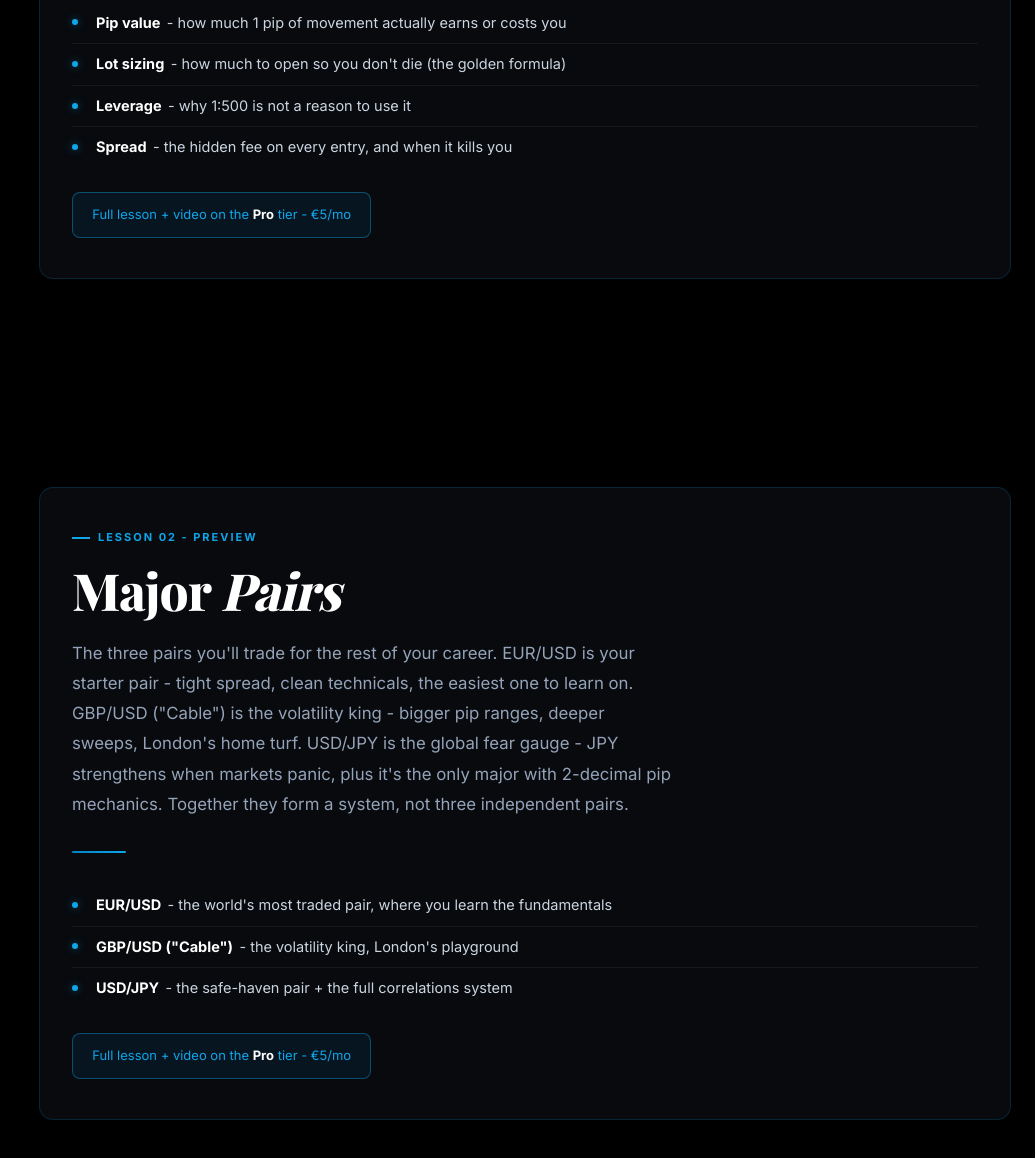
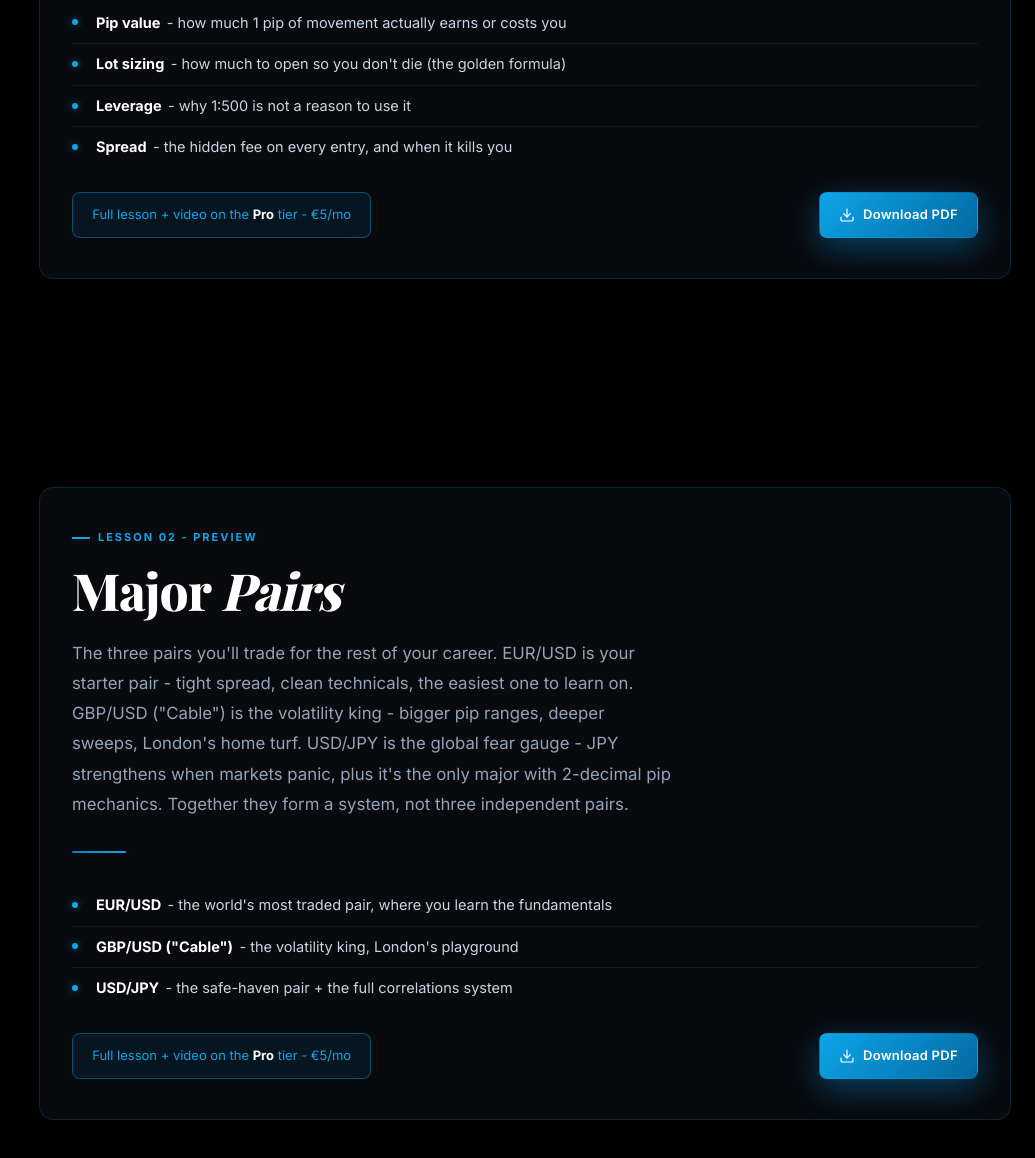
Before and after one commit to JakubAntala/tradeedge, a plain HTML site: page frontend/public/pages/forex.html in a window 1280 px wide. Shown: the part 2150-3308 px from the top of the page, without its empty margins (245-1280 px from the left). Drawn offline with nearby package versions, Linux system fonts and the light colour scheme; a web font is replaced by a local one.

Commit message:
Add Download PDF buttons + course-notes PDFs (Forex Basics & Major Pairs); fix CSS lint; center pricing cards on sidebar open; update handoff

```diff
--- a/frontend/public/css/style.css
+++ b/frontend/public/css/style.css
@@ -741,7 +741,7 @@ footer a:hover{text-decoration:underline}
 
 .trade-narr{
   font-size:13px;color:var(--ink-2);line-height:1.65;margin-bottom:1rem;
-  display:-webkit-box;-webkit-line-clamp:3;-webkit-box-orient:vertical;
+  display:-webkit-box;-webkit-line-clamp:3;line-clamp:3;-webkit-box-orient:vertical;
   overflow:hidden;
 }
 .trade-foot{
@@ -785,6 +785,7 @@ footer a:hover{text-decoration:underline}
   content:'';position:absolute;inset:0;border-radius:var(--radius-lg);padding:1px;
   background:linear-gradient(135deg,transparent 30%,rgba(14,165,233,.4),transparent 70%);
   -webkit-mask:linear-gradient(#000 0 0) content-box,linear-gradient(#000 0 0);
+  mask:linear-gradient(#000 0 0) content-box,linear-gradient(#000 0 0);
   -webkit-mask-composite:xor;mask-composite:exclude;
   opacity:0;transition:opacity .4s;pointer-events:none;
 }
@@ -1153,8 +1154,6 @@ body.is-admin .cat-meta .lock{
   color:var(--admin);
 }
 
-/* "🔒 Pro" chips inline */
-body.is-admin .trade-chip{}
 
 /* ============================================
    ASSET CLASS CATEGORY CARDS (courses.html)
@@ -1615,6 +1614,16 @@ body[class*="asset-"] .trade-chip.session{
   border-radius:var(--radius);font-size:13px;color:var(--blue-l);
 }
 .cta-inline strong{color:var(--white)}
+.lesson-cta-row{display:flex;align-items:center;justify-content:space-between;gap:.8rem;flex-wrap:wrap;margin-top:.2rem}
+.download-pdf-btn{
+  display:inline-flex;align-items:center;gap:.5rem;
+  padding:.7rem 1.2rem;border-radius:var(--radius);
+  background:linear-gradient(135deg,var(--blue-l),var(--blue-d));color:#fff;
+  font-size:13px;font-weight:600;letter-spacing:.02em;text-decoration:none;
+  border:1px solid transparent;box-shadow:var(--shadow-blue);transition:all .25s;white-space:nowrap;
+}
+.download-pdf-btn:hover{transform:translateY(-2px);box-shadow:0 12px 32px rgba(14,165,233,.45)}
+.download-pdf-btn svg{width:16px;height:16px;flex-shrink:0}
 
 /* killzones */
 .killzone-grid{
--- a/frontend/public/pages/forex.html
+++ b/frontend/public/pages/forex.html
@@ -122,7 +122,13 @@
       <li><a href="forex-leverage.html"><strong>Leverage</strong> - why 1:500 is not a reason to use it</a></li>
       <li><a href="forex-spread.html"><strong>Spread</strong> - the hidden fee on every entry, and when it kills you</a></li>
     </ul>
-    <div class="cta-inline">Full lesson + video on the <strong>Pro</strong> tier - €5/mo</div>
+    <div class="lesson-cta-row">
+      <div class="cta-inline">Full lesson + video on the <strong>Pro</strong> tier - €5/mo</div>
+      <a class="download-pdf-btn" href="../downloads/forex-basics-notes.pdf" download>
+        <svg viewBox="0 0 24 24" fill="none" stroke="currentColor" stroke-width="1.8" stroke-linecap="round" stroke-linejoin="round"><path d="M21 15v4a2 2 0 0 1-2 2H5a2 2 0 0 1-2-2v-4"/><polyline points="7 10 12 15 17 10"/><line x1="12" y1="15" x2="12" y2="3"/></svg>
+        Download PDF
+      </a>
+    </div>
   </div>
 </div>
 
@@ -138,7 +144,13 @@
       <li><a href="forex-gbpusd.html"><strong>GBP/USD ("Cable")</strong> - the volatility king, London's playground</a></li>
       <li><a href="forex-usdjpy.html"><strong>USD/JPY</strong> - the safe-haven pair + the full correlations system</a></li>
     </ul>
-    <div class="cta-inline">Full lesson + video on the <strong>Pro</strong> tier - €5/mo</div>
+    <div class="lesson-cta-row">
+      <div class="cta-inline">Full lesson + video on the <strong>Pro</strong> tier - €5/mo</div>
+      <a class="download-pdf-btn" href="../downloads/forex-major-pairs-notes.pdf" download>
+        <svg viewBox="0 0 24 24" fill="none" stroke="currentColor" stroke-width="1.8" stroke-linecap="round" stroke-linejoin="round"><path d="M21 15v4a2 2 0 0 1-2 2H5a2 2 0 0 1-2-2v-4"/><polyline points="7 10 12 15 17 10"/><line x1="12" y1="15" x2="12" y2="3"/></svg>
+        Download PDF
+      </a>
+    </div>
   </div>
 </div>
 
```
Also changed, not shown: CLAUDE_HANDOFF.md (+11 -1 lines), 2 other files.
